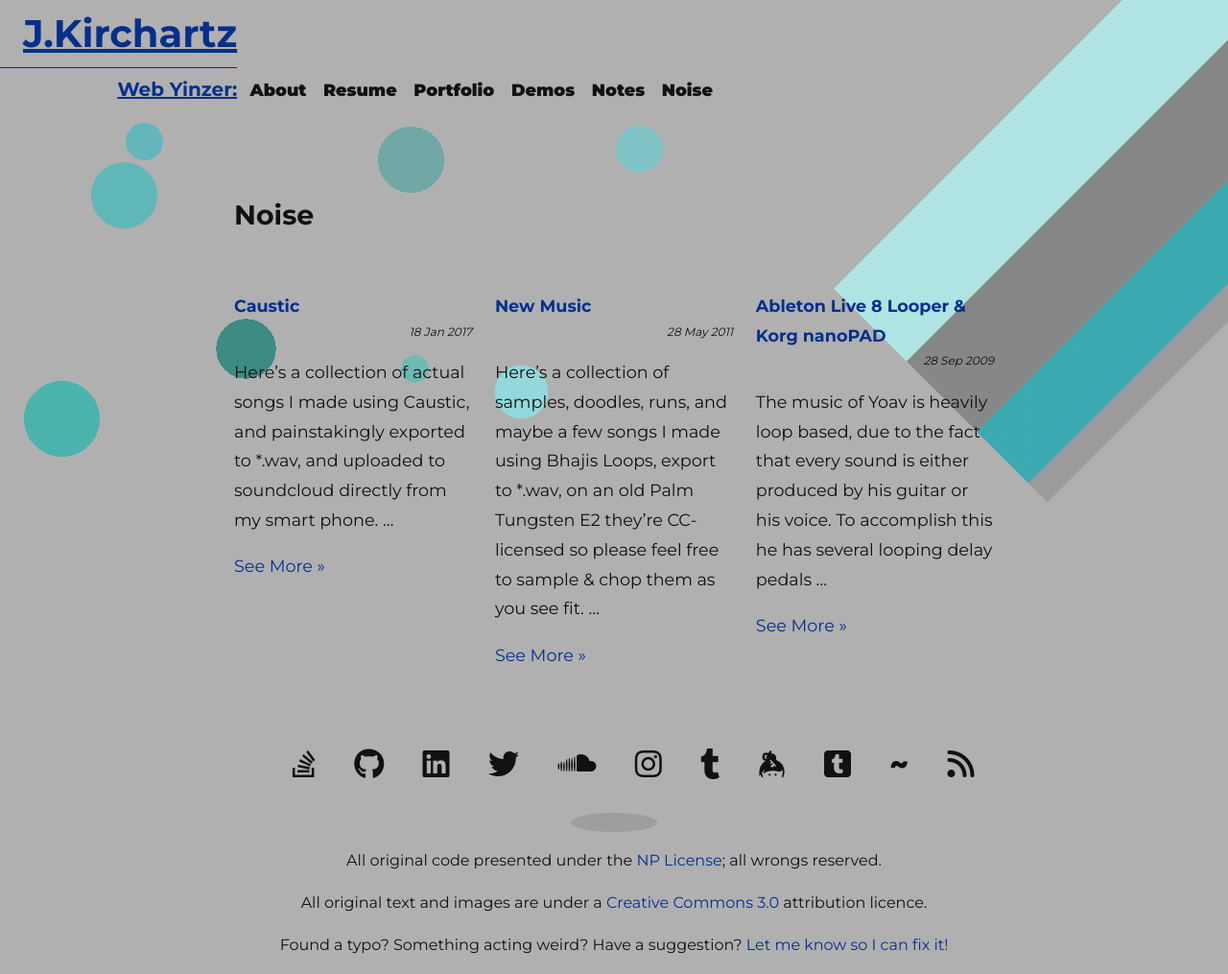
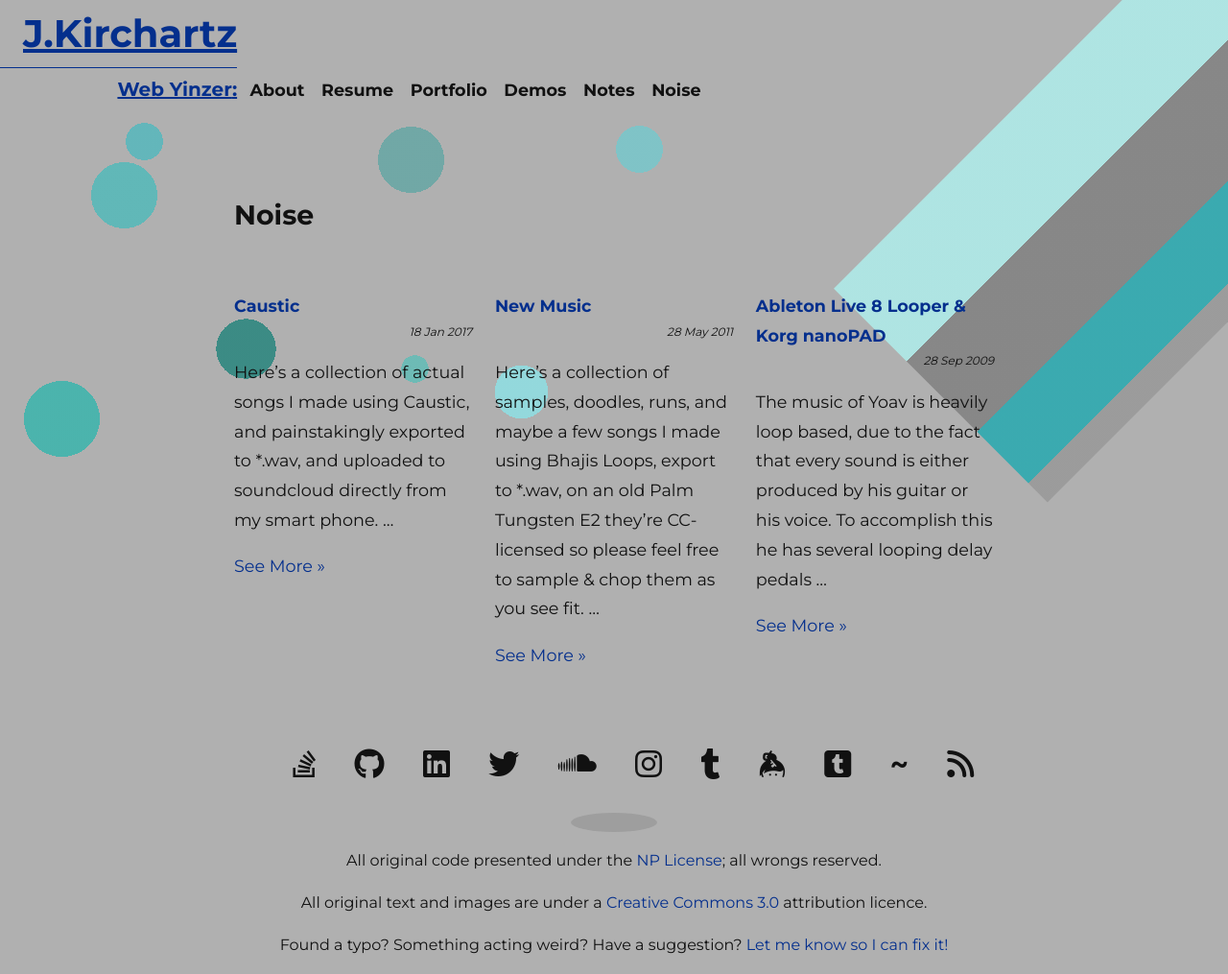
Before and after one commit to JKirchartz/jkirchartz.github.com, a Jekyll site: the page built from noise.html, in a window 1280 px wide. Shown: the whole page at 96% size. Built offline with Jekyll 4.4.1, drawn with Linux system fonts in a browser that asks for light colours; nearby versions of some CDN libraries; grey boxes are pictures that could not be loaded.

Commit message:
remove 900 font-weight, add css build script to npm, because building jekyll requires a connection to github for some reason and I don't want to segment out the rakefile more now that I have npm

```diff
--- a/404.html
+++ b/404.html
@@ -13,7 +13,7 @@
     <p style="font-size:1.5em">Looks like you were trying to get to <a href="http://jkirchartz.com">jkirchartz.com</a> but wound up here, right? No!? well, you are now.</p>
 
     <script>
-      setTimeout(function(){window.location="http://jkirchartz.com";},9001);
+      setTimeout(function(){window.location="http://jkirchartz.com";},1000);
       /* OVER 9000!?!?!?!?!?!?!?!?
        * Yes, Vegeta, so people have time to read it.
        */
--- a/_includes/head.html
+++ b/_includes/head.html
@@ -5,7 +5,7 @@
 <title> {% if page.title %} {{ page.title }} | {% endif %} Joel Kirchartz - Web Yinzer n'at</title>
 <link href="/favicon.ico" rel="icon" type="image/x-icon" />
 <link rel="stylesheet" media="not print" href="/css/style.css" />
-<link href="https://fonts.googleapis.com/css?family=Montserrat:400,700,900" rel="stylesheet">
+<link href="https://fonts.googleapis.com/css?family=Montserrat:400,700" rel="stylesheet">
 <script src="https://kit.fontawesome.com/9b28502349.js"></script>
 {% seo %}
 {% feed_meta %}
--- a/css/_nav.css
+++ b/css/_nav.css
@@ -8,7 +8,7 @@
   justify-content: space-around;
 
   & a {
-    font-weight: 900;
+    font-weight: 700;
     margin: .5em;
     color: var(--black);
 
--- a/css/style.css
+++ b/css/style.css
@@ -420,7 +420,7 @@ header h1 small {
 }
 
 .navbar a {
-    font-weight: 900;
+    font-weight: 700;
     margin: .5em;
     color: #111111;
     color: var(--black)
--- a/package.json
+++ b/package.json
@@ -7,7 +7,8 @@
   ],
   "main": "index.js",
   "scripts": {
-    "test": "rake serve"
+    "test": "rake serve",
+    "css": "./node_modules/postcss-cli/bin/postcss css/index.css -o css/style.css"
   },
   "repository": {
     "type": "git",
```
